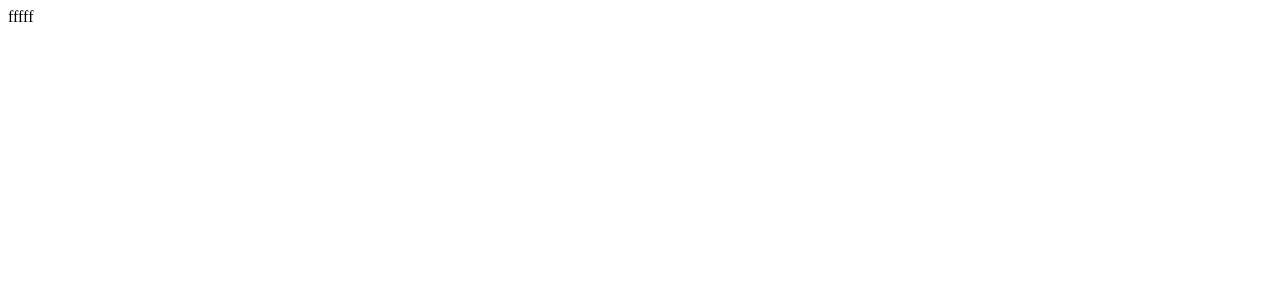
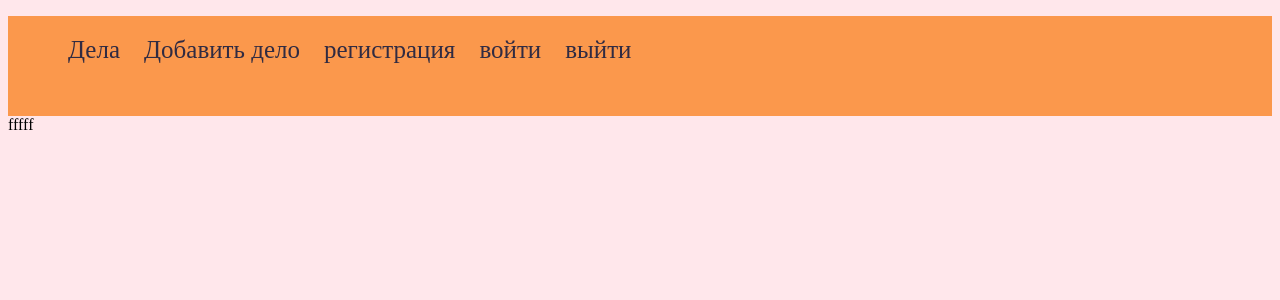
Before and after one commit to Barashov/To-do-, a Django app: page / in a window 1280 px wide. Before the commit the part shown is almost empty. Shown: the top 300 px of the page. Run offline with Django 4.2, Linux system fonts and the light colour scheme.

Commit message:
creating base.html

```diff
--- a/TODo/TODo/urls.py
+++ b/TODo/TODo/urls.py
@@ -20,6 +20,6 @@ urlpatterns = [
     path('admin/', admin.site.urls),
     path('', include('app.urls'), name='home'),
     path("accounts/", include('accounts.urls')),
-    path("accounts/", include('django.contrib.auth.urls'))
+    path("accounts/", include('django.contrib.auth.urls'), name='login')
 
 ]
--- a/TODo/accounts/urls.py
+++ b/TODo/accounts/urls.py
@@ -1,5 +1,5 @@
 from django.urls import path
 from .views import SignUpView
 urlpatterns = [
-    path("signup/", SignUpView.as_view())
+    path("signup/", SignUpView.as_view(), name="registration")
 ]
--- /dev/null
+++ b/TODo/app/static/base.css
@@ -0,0 +1,21 @@
+body {
+    background-color: #ffe7eb
+}
+.menu {
+    background-color: #fb984c;
+    height: 100px;
+}
+ul li {
+    margin-top: 20px;
+    display:inline-block;
+}
+ul li a {
+    color: #302b42;
+    text-decoration: none;
+    font-size: 25px;
+    margin-left: 20px;
+
+}
+ul li a:hover {
+    color: #6e6a7b;
+}
--- a/TODo/app/templates/base.html
+++ b/TODo/app/templates/base.html
@@ -1,12 +1,26 @@
 <!DOCTYPE html>
+{% load static %}
 <html lang="en">
 <head>
+    <link rel="stylesheet" href="{% static 'base.css' %}">
     <meta charset="UTF-8">
     <meta http-equiv="X-UA-Compatible" content="IE=edge">
     <meta name="viewport" content="width=device-width, initial-scale=1.0">
     <title>Todo</title>
 </head>
 <body>
+    <div class="menu">
+        <ul>
+            <li><a href="">Дела</a></li>
+            <li><a href="">Добавить дело</a></li>
+            <li><a href="{% url 'registration' %}">регистрация</a></li>
+            <li><a href="{% url 'login' %}">войти</a></li>
+            <li><a href="">выйти</a></li>
+        </ul>
+
+
+    </div>
+
     {% block content %}{% endblock content %}
 </body>
 </html>
--- a/TODo/app/urls.py
+++ b/TODo/app/urls.py
@@ -3,4 +3,5 @@ from . import views
 urlpatterns = [
     path('', views.index),
 
+
 ]
```
